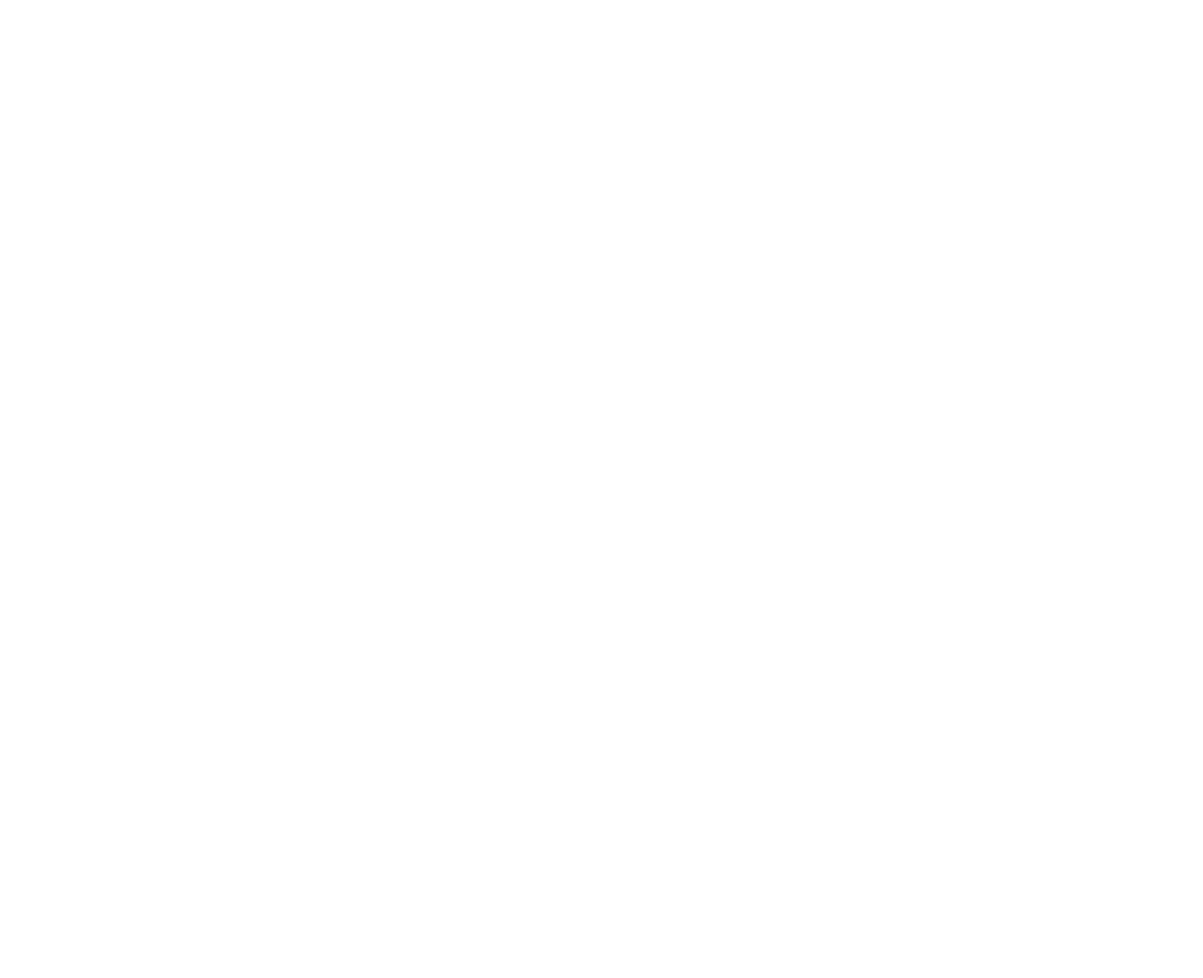
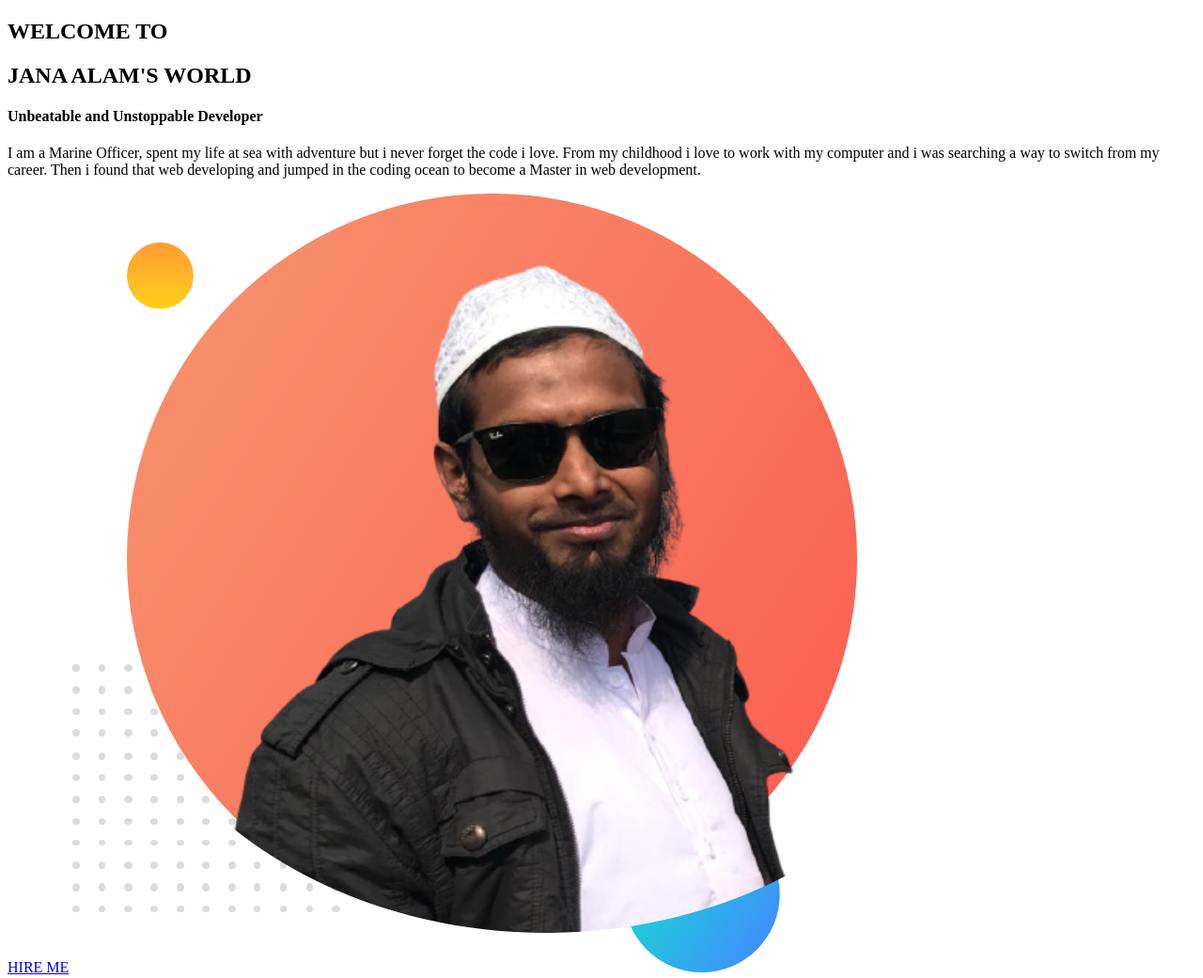
Before and after one commit to jana-alam/personal-portfolio, a plain HTML site: page index.html in a window 1280 px wide. Shown: the whole page at 94% size. Before the commit the page ends 800 px from the top, so only its background shows below. Drawn offline with Linux system fonts and the light colour scheme.

Commit message:
First section structure

```diff
--- a/index.html
+++ b/index.html
@@ -7,5 +7,20 @@
     <title>Jana Alam's World</title>
     <link rel="stylesheet" href="style.css" />
   </head>
-  <body></body>
+  <body>
+    <section>
+      <h1>WELCOME TO</h1>
+      <h1><span>JANA ALAM'S</span> WORLD</h1>
+      <h4>Unbeatable and Unstoppable Developer</h4>
+      <p>
+        I am a Marine Officer, spent my life at sea with adventure but i never
+        forget the code i love. From my childhood i love to work with my
+        computer and i was searching a way to switch from my career. Then i
+        found that web developing and jumped in the coding ocean to become a
+        Master in web development.
+      </p>
+      <a href="#">HIRE ME</a>
+      <img src="img/my-bg.png" alt="" />
+    </section>
+  </body>
 </html>
```
